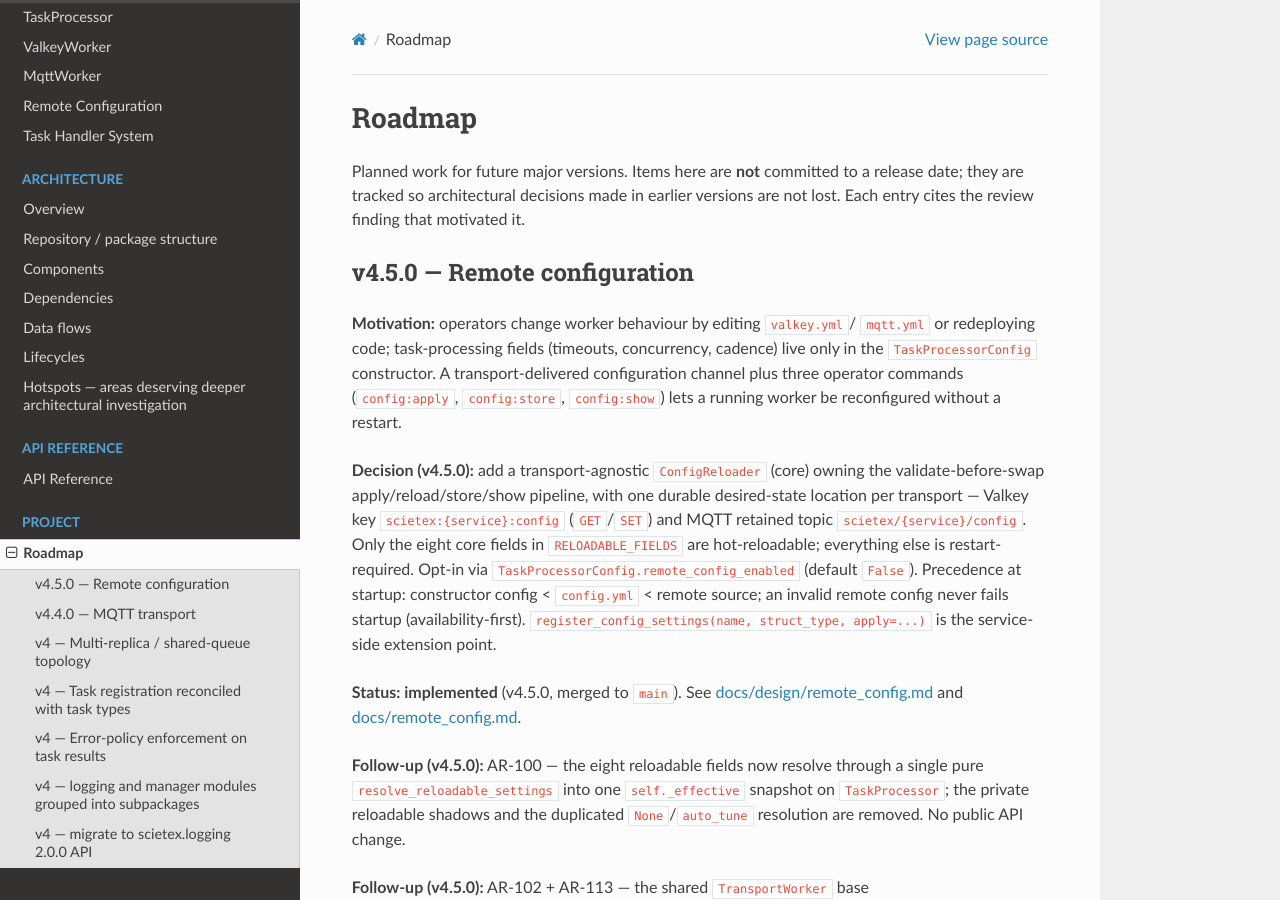
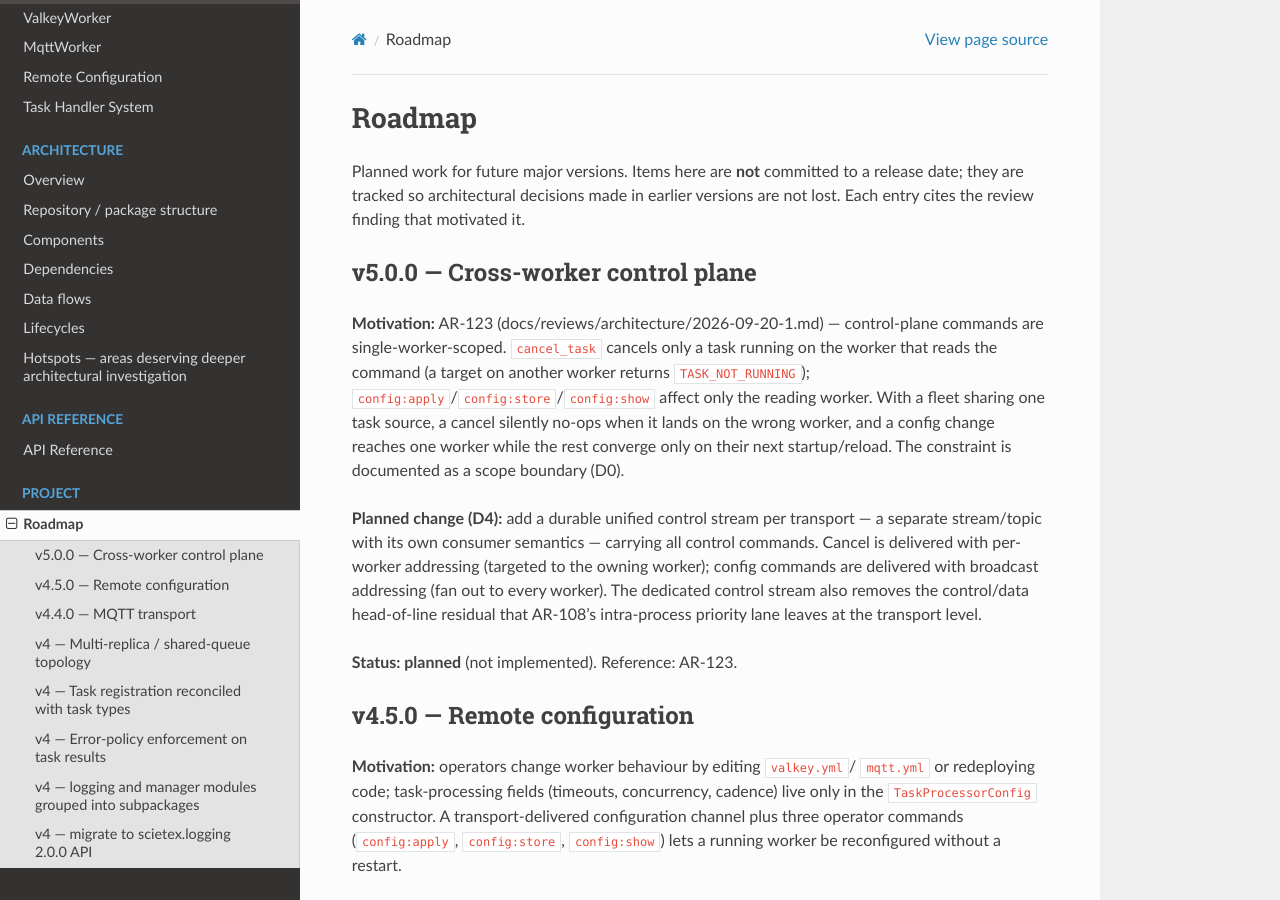
Before and after one commit to bond-anton/scietex.service, a Sphinx documentation site: the page built from docs/ROADMAP.md, in a window 1280 px wide and 900 px high. Built offline with Sphinx 7.4.7 and the Read the Docs theme 3.1.0, drawn with Linux system fonts in a browser that asks for light colours.

Commit message:
docs(v4.5): document the single-worker control-plane scope (AR-123 D0)
Control-plane commands are single-worker-scoped: cancel_task only cancels a
task on the worker that reads it (a foreign target returns TASK_NOT_RUNNING),
and config:apply/config:store/config:show affect only the reading worker, with
other workers converging on their next startup/reload from the durable desired
state. Documented in AGENTS.md, docs/remote_config.md, and docs/task_processor.md.

Cross-worker control routing (a durable unified control stream, D4) is recorded
as a planned v5.0.0 item in docs/ROADMAP.md.

```diff
--- a/docs/ROADMAP.md
+++ b/docs/ROADMAP.md
@@ -3,6 +3,27 @@
 Planned work for future major versions. Items here are **not** committed to a
 release date; they are tracked so architectural decisions made in earlier
 versions are not lost. Each entry cites the review finding that motivated it.
+
+## v5.0.0 — Cross-worker control plane
+
+**Motivation:** AR-123 (docs/reviews/architecture/2026-09-20-1.md) — control-plane
+commands are single-worker-scoped. `cancel_task` cancels only a task running on
+the worker that reads the command (a target on another worker returns
+`TASK_NOT_RUNNING`); `config:apply`/`config:store`/`config:show` affect only the
+reading worker. With a fleet sharing one task source, a cancel silently no-ops
+when it lands on the wrong worker, and a config change reaches one worker while
+the rest converge only on their next startup/reload. The constraint is
+documented as a scope boundary (D0).
+
+**Planned change (D4):** add a durable unified control stream per transport — a
+separate stream/topic with its own consumer semantics — carrying all control
+commands. Cancel is delivered with per-worker addressing (targeted to the owning
+worker); config commands are delivered with broadcast addressing (fan out to
+every worker). The dedicated control stream also removes the control/data
+head-of-line residual that AR-108's intra-process priority lane leaves at the
+transport level.
+
+**Status: planned** (not implemented). Reference: AR-123.
 
 ## v4.5.0 — Remote configuration
 
```
Also changed, not shown: AGENTS.md (+1 -0 lines), docs/remote_config.md (+6 -0 lines), docs/reviews/architecture/2026-09-20-1.md (+3 -1 lines), docs/task_processor.md (+5 -0 lines).
